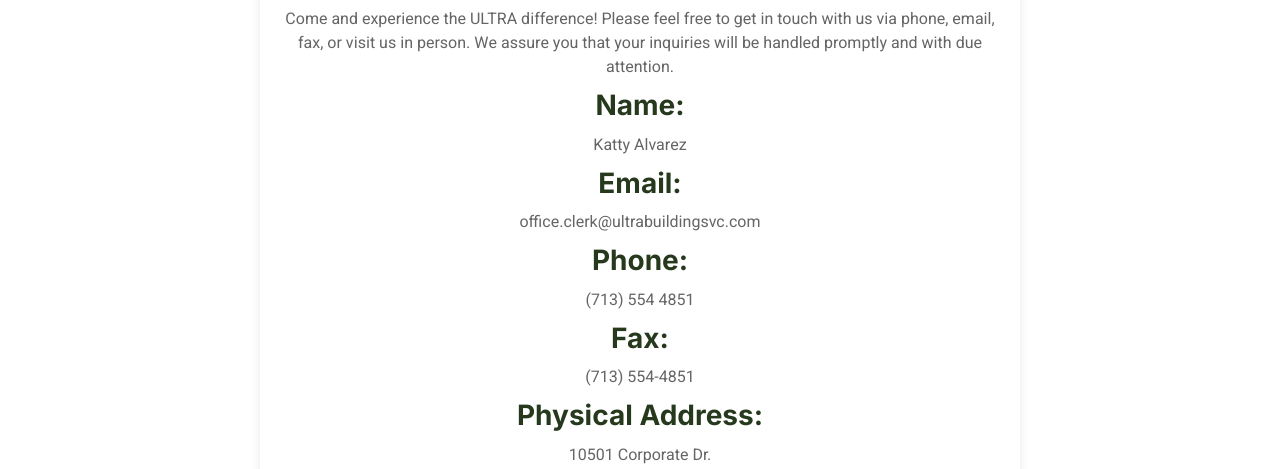
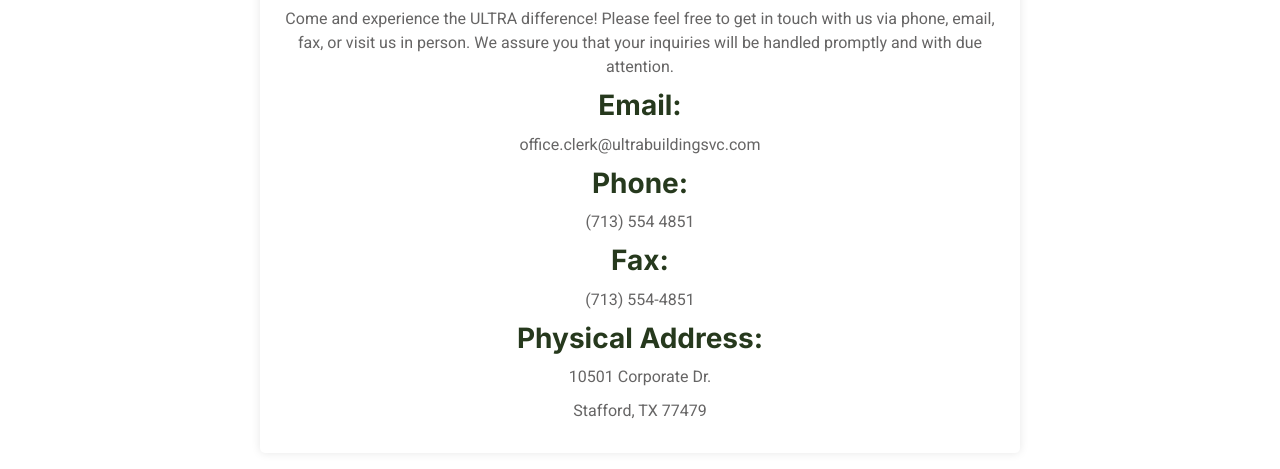
Before and after one commit to vikramadityacse/UCMS-2.0, a plain HTML site: page contact.html in a window 1280 px wide. Shown: the part 631-1100 px from the top of the page. Drawn offline with nearby package versions, Linux system fonts and the light colour scheme.

Commit message:
Update contact.html

```diff
--- a/contact.html
+++ b/contact.html
@@ -85,8 +85,6 @@
                     <div class="contact-info">
                         <h1 class="py-3">Contact Ultra Medical Cleaning & Environmental Services</h1>
                         <p>Come and experience the ULTRA difference! Please feel free to get in touch with us via phone, email, fax, or visit us in person. We assure you that your inquiries will be handled promptly and with due attention.</p>
-                        <h3>Name:</h3>
-                        <p>Katty Alvarez		</p>
                         <h3>Email:</h3>
                         <p>office.clerk@ultrabuildingsvc.com		</p>
                         <h3>Phone:</h3>
```
